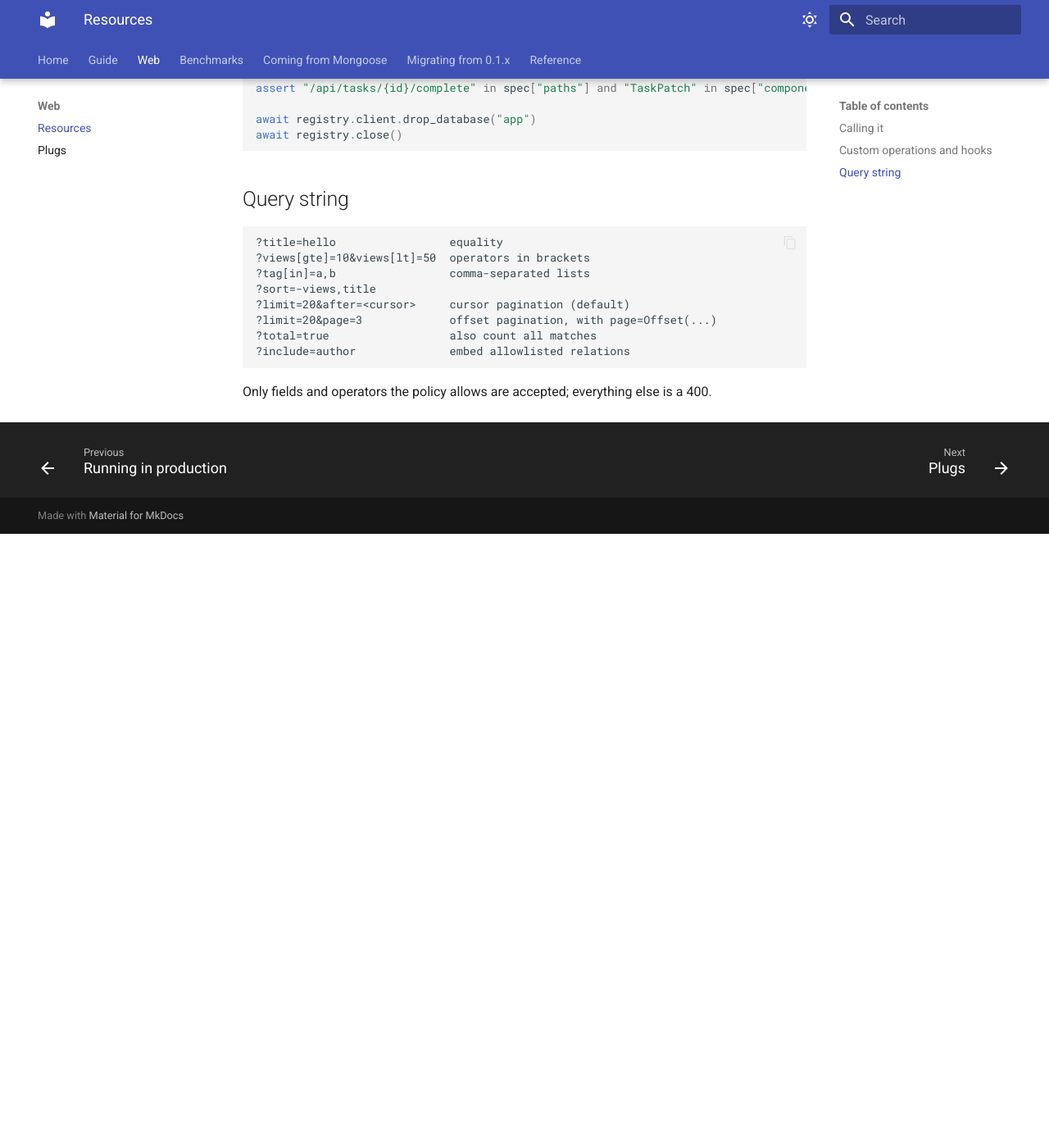
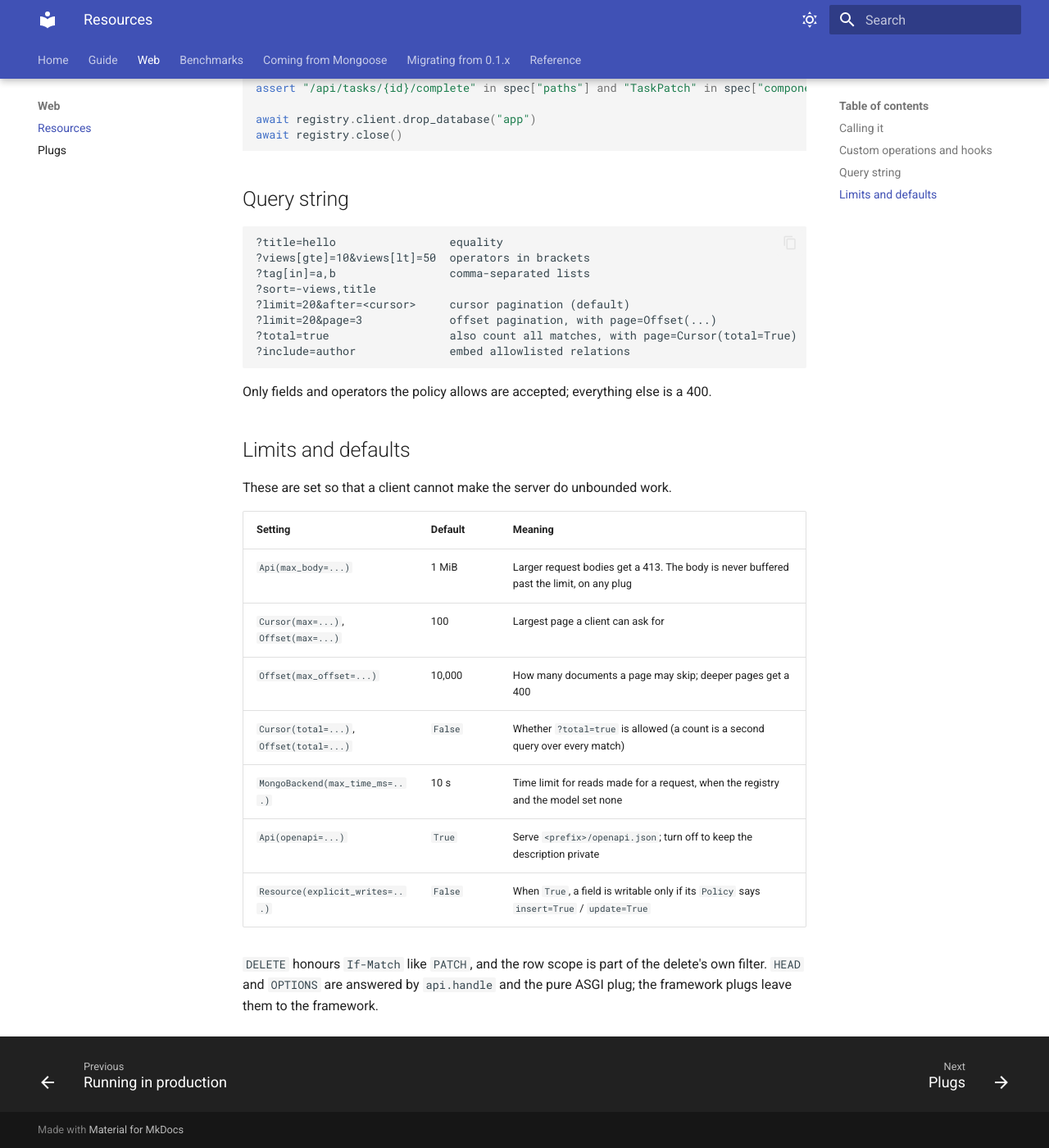
Before and after one commit to jaykv/mongospecs, an MkDocs documentation site: the page built from docs/web/resources.md, in a window 1280 px wide and 1400 px high, scrolled down 2383 px. Shown: the whole window at 82% size. Built offline with MkDocs 1.6.1 and Material for MkDocs 9.7.7, drawn with Linux system fonts in a browser that asks for light colours; before the commit the page ends 3034 px from its top, so only the background shows below that.

Commit message:
docs,ci: review follow-ups
- parity page: 28 of 35 Mongoose behaviours now confirmed against its
  documentation; three more deliberate differences recorded
- plan amendments A25-A29: the computed decorator, Atlas Search and
  vector indexes declared out of scope for 0.2 (not testable here),
  revision-checked hard deletes, the changed web defaults
- guides: limits and defaults of the web layer, untracked documents,
  partial bulk_save failures, registries and explicit managers
- CI: MongoDB 7.0 on Python 3.11, 3.13 and 3.15
- publish workflow runs lint, types and the test suite first

Co-Authored-By: Claude Opus 5.5 <noreply@anthropic.com>

````diff
--- a/docs/web/resources.md
+++ b/docs/web/resources.md
@@ -124,8 +124,26 @@ await registry.close()
 ?sort=-views,title
 ?limit=20&after=<cursor>     cursor pagination (default)
 ?limit=20&page=3             offset pagination, with page=Offset(...)
-?total=true                  also count all matches
+?total=true                  also count all matches, with page=Cursor(total=True)
 ?include=author              embed allowlisted relations
 ```
 
 Only fields and operators the policy allows are accepted; everything else is a 400.
+
+## Limits and defaults
+
+These are set so that a client cannot make the server do unbounded work.
+
+| Setting | Default | Meaning |
+|---|---|---|
+| `Api(max_body=...)` | 1 MiB | Larger request bodies get a 413. The body is never buffered past the limit, on any plug |
+| `Cursor(max=...)`, `Offset(max=...)` | 100 | Largest page a client can ask for |
+| `Offset(max_offset=...)` | 10,000 | How many documents a page may skip; deeper pages get a 400 |
+| `Cursor(total=...)`, `Offset(total=...)` | `False` | Whether `?total=true` is allowed (a count is a second query over every match) |
+| `MongoBackend(max_time_ms=...)` | 10 s | Time limit for reads made for a request, when the registry and the model set none |
+| `Api(openapi=...)` | `True` | Serve `<prefix>/openapi.json`; turn off to keep the description private |
+| `Resource(explicit_writes=...)` | `False` | When `True`, a field is writable only if its `Policy` says `insert=True` / `update=True` |
+
+`DELETE` honours `If-Match` like `PATCH`, and the row scope is part of the delete's own filter.
+`HEAD` and `OPTIONS` are answered by `api.handle` and the pure ASGI plug; the framework plugs leave
+them to the framework.
````
Also changed, not shown: claudedocs/v2-plan.md (+22 -0 lines), docs/guide/operations.md (+7 -0 lines), docs/guide/writes.md (+12 -0 lines), docs/parity.md (+20 -18 lines), 2 other files.
